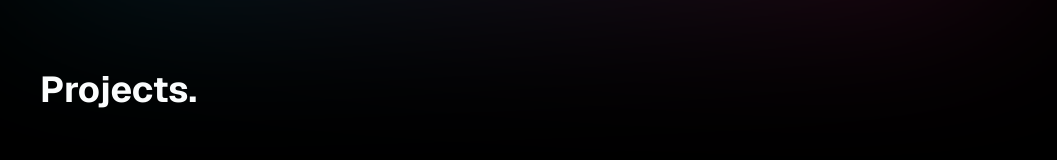
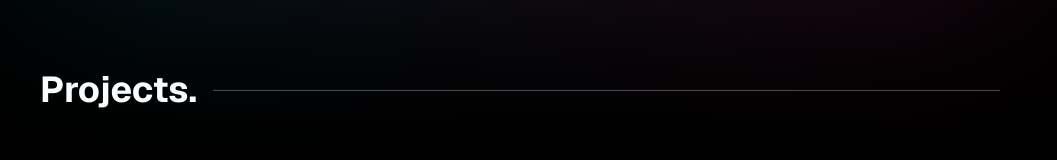
Before and after one commit to preetsuthar17/hextaui-portfolio, a Next.js app: page / in a window 1280 px wide. Shown: the part 616-776 px from the top of the page, without its empty margins (120-1177 px from the left). Built offline with nearby package versions, Linux system fonts and the light colour scheme.

Commit message:
chore: Update global styles to include dark mode support and custom h2 styling

```diff
--- a/src/styles/globals.scss
+++ b/src/styles/globals.scss
@@ -5,6 +5,7 @@
 :root {
   --text-color: #ffffff;
   --bg-color: #000000;
+  color-scheme: dark;
 }
 
 * {
@@ -15,6 +16,7 @@
 
 body,
 html {
+  scrollbar-gutter: unset;
   font-family: var(--inter-fonts);
   color: var(--text-color);
   background-color: var(--bg-color);
@@ -23,3 +25,19 @@ html {
   --webkit-scroll-behavior: smooth !important;
   --webkit-font-smoothing: antialiased;
 }
+
+h2 {
+  position: relative;
+  width: fit-content;
+  &::before {
+    content: "";
+    position: absolute;
+    height: 0.2px;
+    width: 100rem;
+    background-color: white;
+    left: 110%;
+    top: 50%;
+    transform: translateY(-50%);
+    opacity: 0.3;
+  }
+}
```
